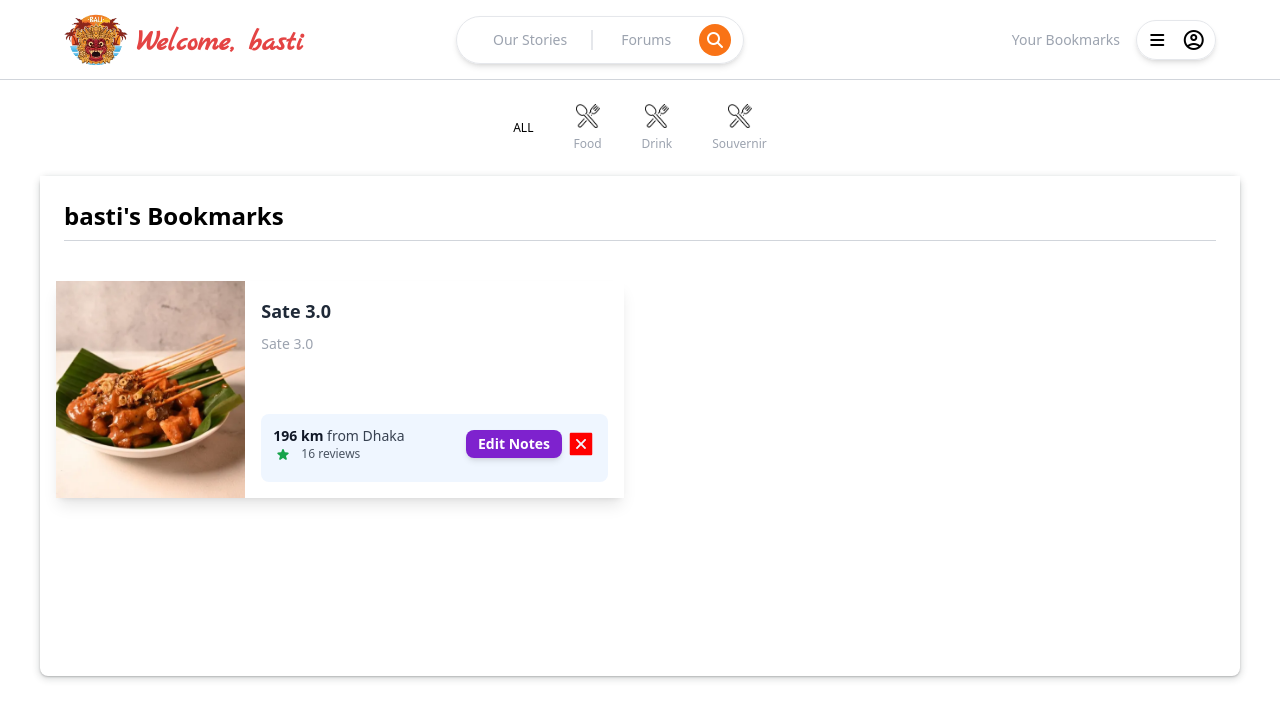
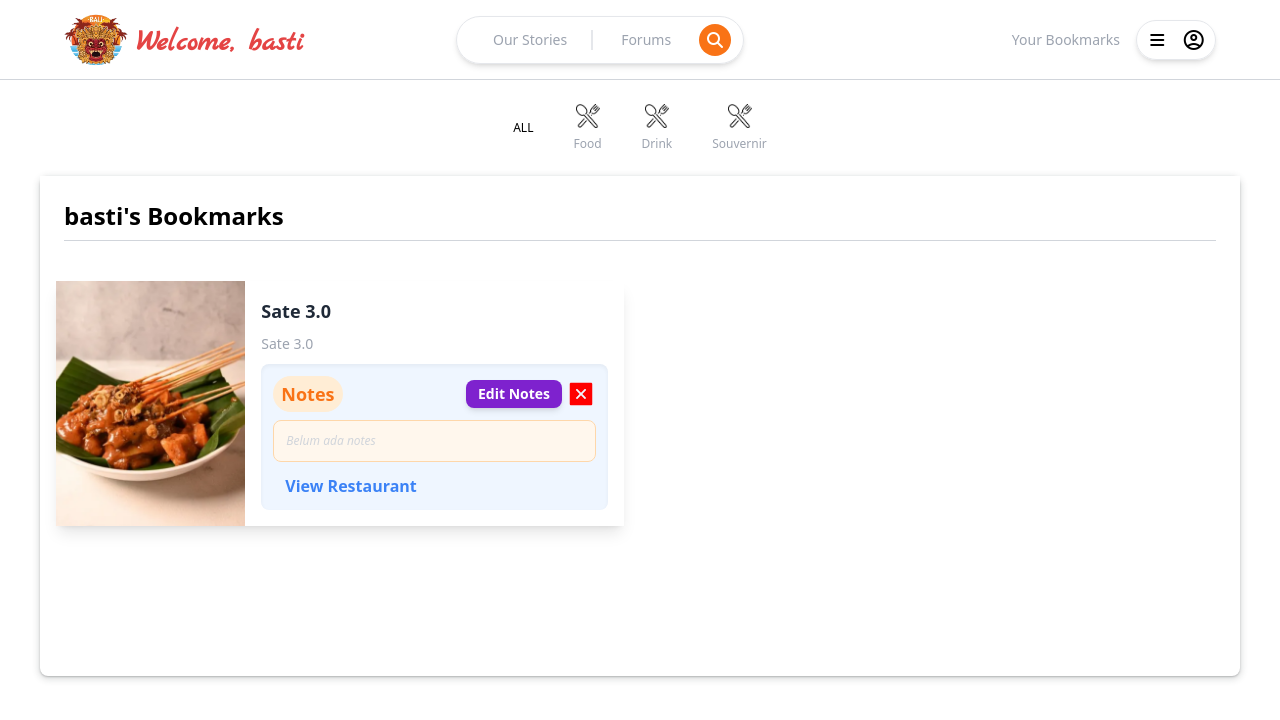
Before and after one commit to Kelompok-D07/Bali-heritage, a Django app: page /bookmarks/ in a window 1280 px wide. Shown: the top 720 px of the page. Run offline with Django 5.2, Linux system fonts and the light colour scheme; a user stored in the database is signed in; data comes from the database, SQL or seed files in the repository; both versions use the stored data as it was after the commit; parts of the project's set-up code (start-up, migrations or seed data) failed here and were passed over; some libraries are stand-ins or nearby versions.

Commit message:
Edit Card and Models Bookmarks
Tampilan card lebih baik dan ngebenerin edit notes agar bisa berisi kosong dengan melakukan modifikasi pada models dan input forms

```diff
--- a/Homepage/templates/card_product_main.html
+++ b/Homepage/templates/card_product_main.html
@@ -11,7 +11,7 @@
                     {{ product.description }}
                 </p>
             </div>
-            <div class="bg-blue-50 p-3 rounded-lg mt-2" style="overflow: hidden;">
+            <div class="bg-blue-50 p-3 rounded-lg mt-2 border-gray-300 shadow-inner" style="overflow: hidden;">
                 <div class="flex justify-between items-center">
                     <div>
                         <div class="text-sm text-gray-700">
--- a/bookmarks/forms.py
+++ b/bookmarks/forms.py
@@ -11,3 +11,4 @@ class EditNotesForm(forms.ModelForm):
         labels = {
             'notes': 'Edit Notes',
         }
+    notes = forms.CharField(required=False)
--- a/bookmarks/models.py
+++ b/bookmarks/models.py
@@ -5,7 +5,7 @@ from Homepage.models import Product
 class Bookmark(models.Model):
     user = models.ForeignKey(User, on_delete=models.CASCADE, related_name='bookmarks')  # Jika ingin mengaitkan dengan pengguna
     product = models.ForeignKey(Product, on_delete=models.CASCADE, related_name='bookmarks')
-    notes = models.CharField(max_length=50)
+    notes = models.CharField(max_length=50, blank=True)
     created_at = models.DateTimeField(auto_now_add=True)  # Tanggal saat bookmark dibuat
 
     def __str__(self):
--- a/bookmarks/templates/bookmarks.html
+++ b/bookmarks/templates/bookmarks.html
@@ -98,7 +98,7 @@ transition: transform 0.2s;
                             class="form-control w-full max-w-lg px-4 py-2 border rounded-lg shadow-sm focus:ring-2 focus:ring-blue-500 focus:outline-none transition-all"
                             maxlength="49"
                             placeholder="Enter your notes here..."
-                            required>
+                            >
                     </div>
                     <small class="block text-center text-gray-500 mt-1">Maximum 50 karakter ( termasuk spasi )</small>
                 </div>
--- a/bookmarks/templates/card_product.html
+++ b/bookmarks/templates/card_product.html
@@ -11,22 +11,22 @@
                     {{ item.product.description }}
                 </p>
             </div>
-            <div class="bg-blue-50 p-3 rounded-lg mt-2" style="overflow: hidden;">
+            <div class="bg-blue-50 p-3 rounded-lg mt-2 border-gray-300 shadow-inner" style="overflow: hidden;">
                 <div class="flex justify-between items-center">
                     <div>
                         <div class="text-sm text-gray-700">
-                            <span class="text-gray-900 font-bold">196 km</span> from Dhaka
+                            <span class="font-bold text-orange-500 text-lg inline-block px-2 py-1 rounded-full bg-orange-100">Notes</span>
                         </div>
-                        <div class="flex items-center">
-                            <div class="flex">
+                        <!-- <div class="flex items-center">
+                            <div class="flex"> -->
                                 <!-- Rating stars -->
-                                <svg class="w-3 h-3 mx-1 fill-current text-green-600" xmlns="http://www.w3.org/2000/svg" viewBox="0 0 14 14">
+                                <!-- <svg class="w-3 h-3 mx-1 fill-current text-green-600" xmlns="http://www.w3.org/2000/svg" viewBox="0 0 14 14">
                                     <path d="M6.43 12l-2.36 1.64a1 1 0 0 1-1.53-1.11l.83-2.75a1 1 0 0 0-.35-1.09L.73 6.96a1 1 0 0 1 .59-1.8l2.87-.06a1 1 0 0 0 .92-.67l.95-2.71a1 1 0 0 1 1.88 0l.95 2.71c.13.4.5.66.92.67l2.87.06a1 1 0 0 1 .59 1.8l-2.3 1.73a1 1 0 0 0-.34 1.09l.83 2.75a1 1 0 0 1-1.53 1.1L7.57 12a1 1 0 0 0-1.14 0z"></path>
-                                </svg>
+                                </svg> -->
                                 <!-- Ulangi untuk 4 bintang lainnya -->
-                            </div>
+                            <!-- </div>
                             <div class="text-gray-600 ml-2 text-xs">16 reviews</div>
-                        </div>
+                        </div> -->
                     </div>
 
                     <!-- Tombol Book Ticket dan Tombol Delete -->
@@ -44,8 +44,18 @@
                         </button>
                     </div>
                 </div>
-                <div class="mt-2 text-gray-600 text-xs">
-                    {{ item.notes }}
+                <div class="bg-orange-50 p-3 rounded-lg border border-orange-200 mt-2">
+                    <div class="text-xs text-gray-600">
+                        {% if item.notes %}
+                            {{ item.notes }}
+                        {% else %}
+                            <span class="text-gray-300 italic">Belum ada notes</span>
+                        {% endif %}
+                    </div>
+                </div>
+                <!-- View Restaurant Button -->
+                <div class="mt-3">
+                    <a href="{% url 'Homepage:restaurant' %}?restaurant_name={{ item.product.restaurant_name }}" class="py-1 px-3 hover:text-blue-700 text-blue-500 font-semibold rounded-lg">View Restaurant</a>
                 </div>
             </div>
         </div>
```
Also changed, not shown: bookmarks/migrations/0004_alter_bookmark_notes.py (added), db.sqlite3.
